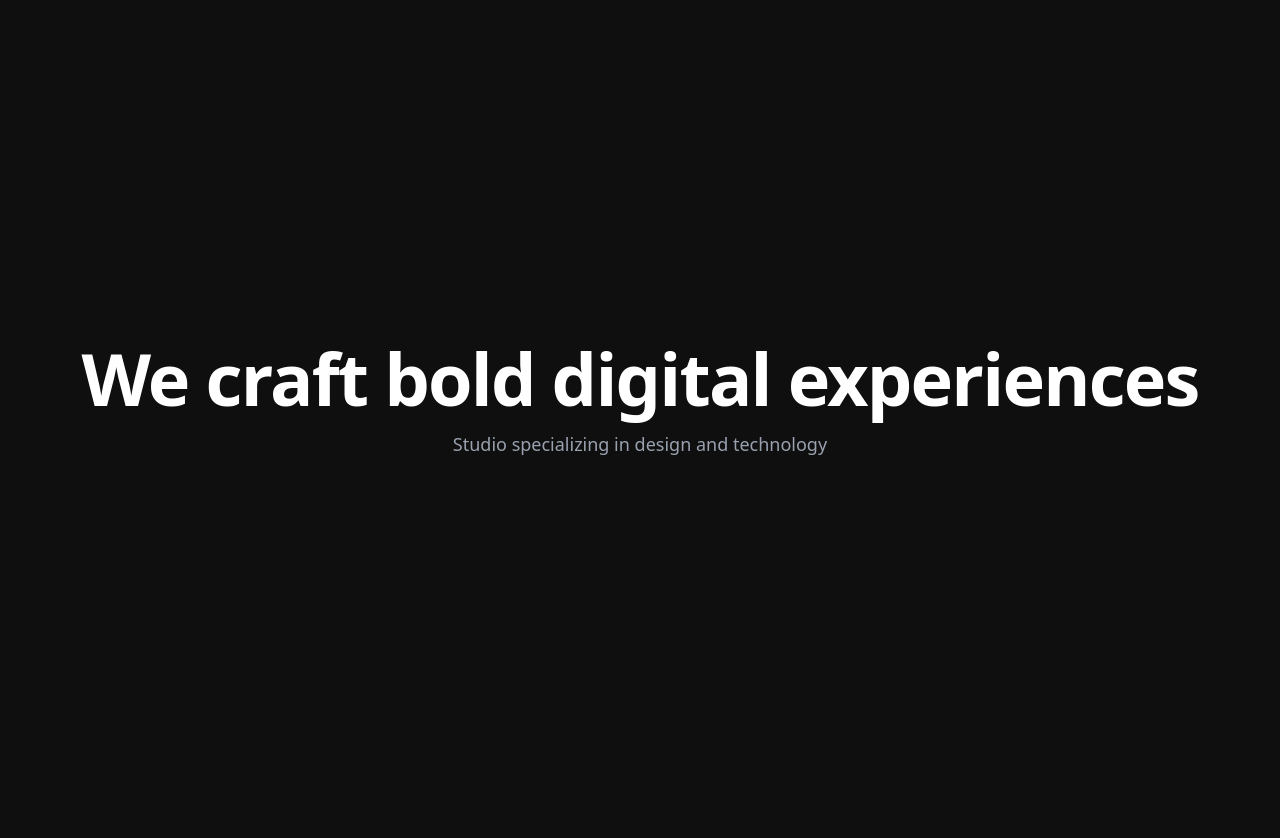
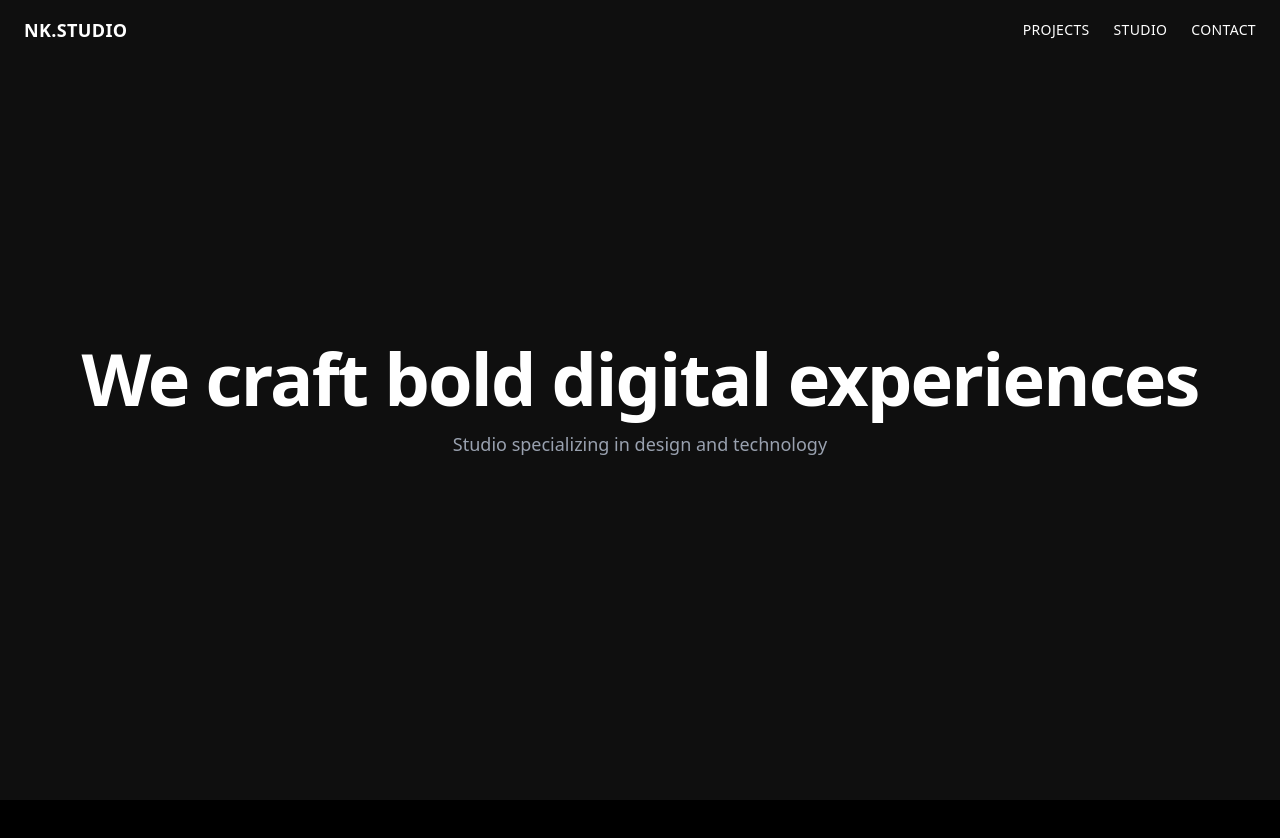
Before and after one commit to manucho4015/nk-studio-clone, a React (Vite) app: page / in a window 1280 px wide. Shown: the top 838 px of the page. Before the commit the page ends 800 px from the top, so only its background shows below. Built offline with nearby package versions, Linux system fonts and the light colour scheme.

Commit message:
integrate 'Header' component

```diff
--- a/src/App.tsx
+++ b/src/App.tsx
@@ -1,12 +1,19 @@
 
 // components
 import HeroSection from "./components/HeroSection"
+import Header from "./components/Header"
 
 function App() {
 
   return (
     <div className="bg-background text-primary">
-      <HeroSection />
+      <Header />
+      <main>
+        <HeroSection />
+        <div className="h-screen bg-black" id="projects"></div>
+        <div className="h-screen bg-neutral-900" id="about"></div>
+        <div className="h-screen bg-black" id="contact"></div>
+      </main>
     </div>
   )
 }
```
